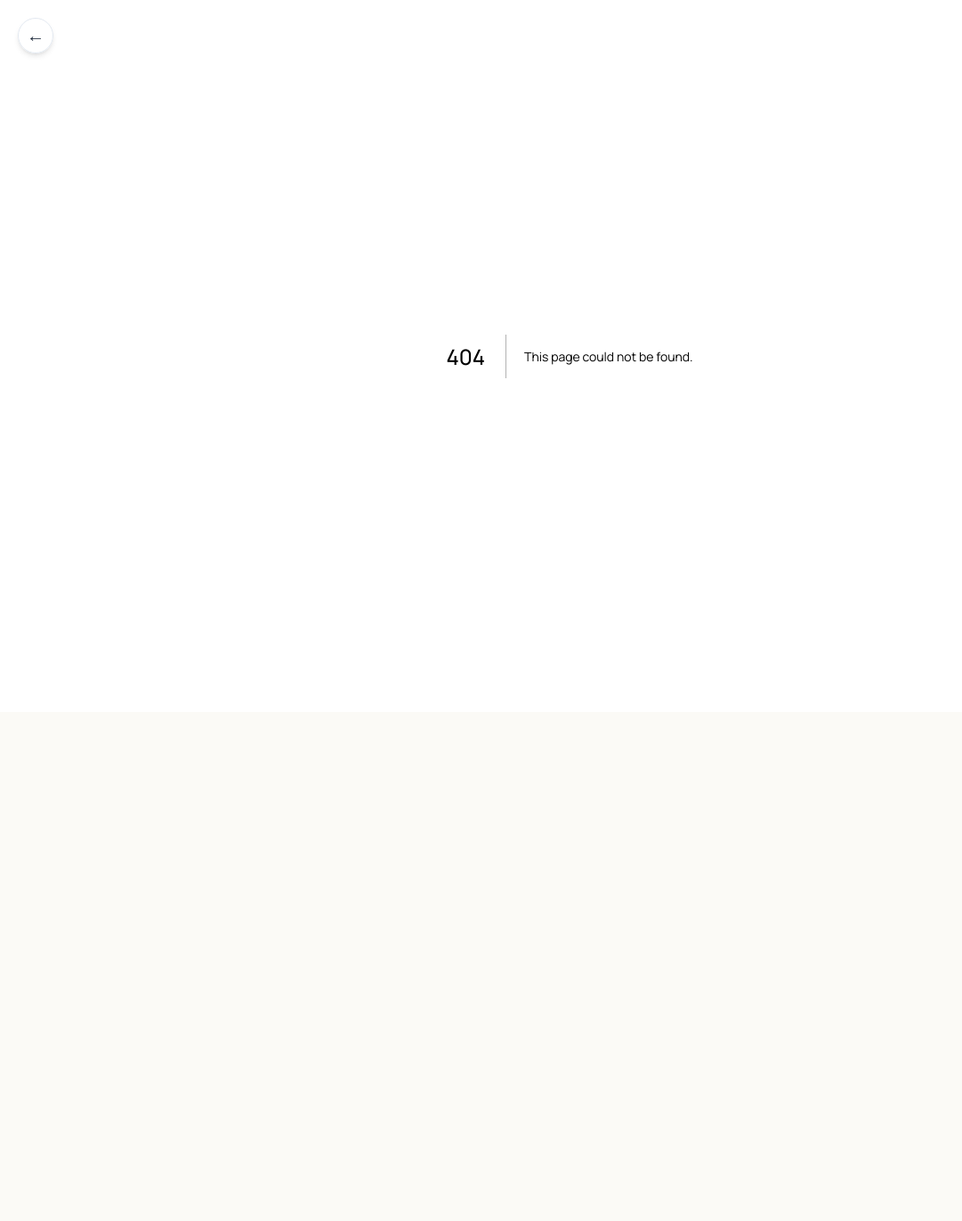
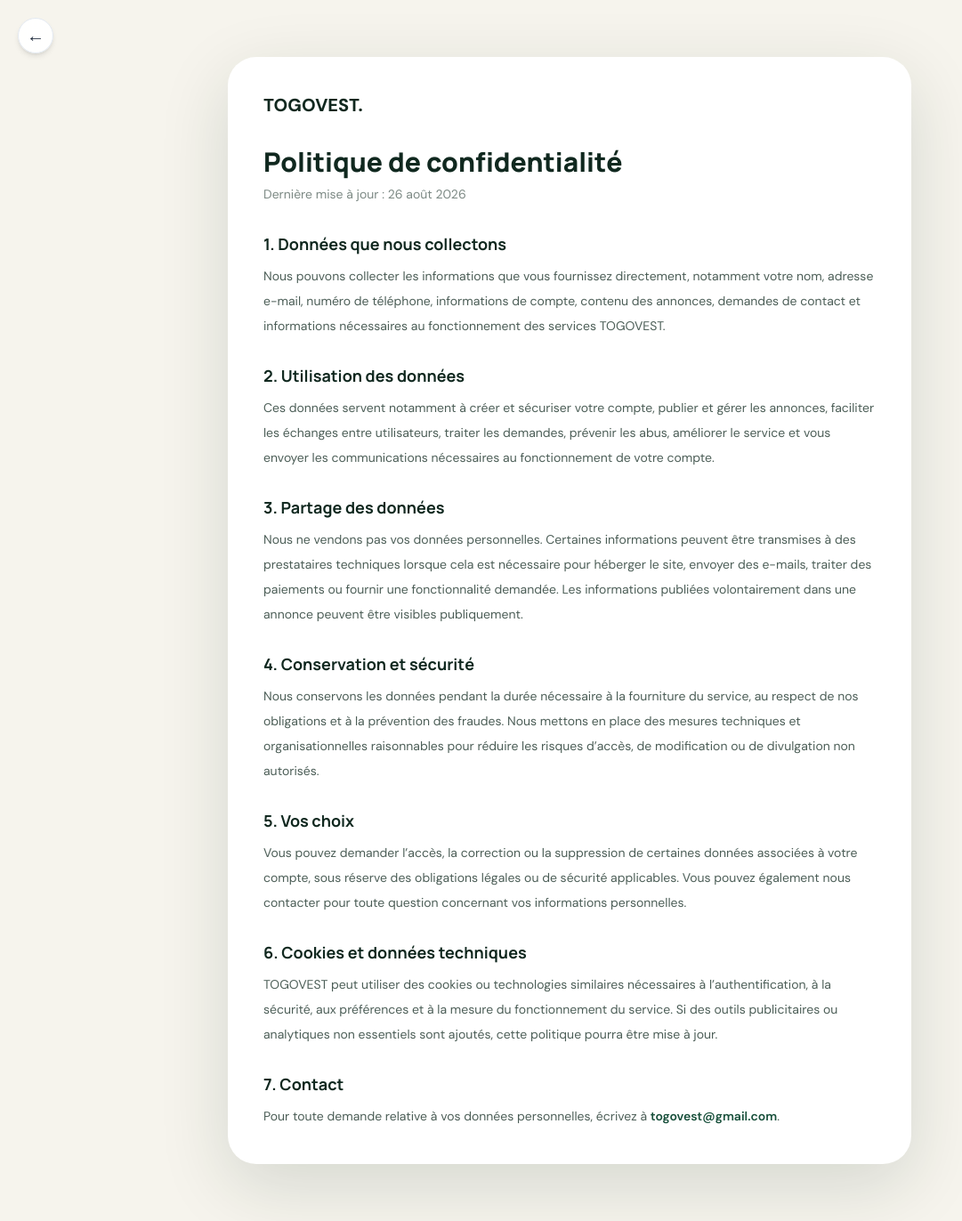
Before and after one commit to mesavic3-png/togovest, a Next.js app: page /politique-confidentialite in a window 1280 px wide. Before the commit this address had no page. Shown: the whole page at 89% size, without its empty margins (0-1081 px from the left). Before the commit the page ends 800 px from the top, so only its background shows below. Built offline with nearby package versions, Linux system fonts and the light colour scheme.

Commit message:
feat: add privacy policy page

```diff
--- /dev/null
+++ b/app/politique-confidentialite/page.tsx
@@ -0,0 +1,50 @@
+import type { Metadata } from "next";
+import Link from "next/link";
+
+export const metadata: Metadata = {
+  title: "Politique de confidentialité | TOGOVEST",
+  description: "Politique de confidentialité et protection des données sur TOGOVEST.",
+};
+
+export default function PrivacyPage() {
+  return (
+    <main className="min-h-screen bg-sand px-5 py-16 text-ink">
+      <article className="mx-auto max-w-3xl rounded-[2rem] bg-white p-7 shadow-soft sm:p-10">
+        <Link href="/" className="font-display text-xl font-extrabold">TOGOVEST.</Link>
+        <h1 className="mt-8 text-3xl font-extrabold">Politique de confidentialité</h1>
+        <p className="mt-2 text-sm text-ink/55">Dernière mise à jour : 26 août 2026</p>
+
+        <div className="mt-8 space-y-7 text-sm leading-7 text-ink/75">
+          <section>
+            <h2 className="text-lg font-bold text-ink">1. Données que nous collectons</h2>
+            <p className="mt-2">Nous pouvons collecter les informations que vous fournissez directement, notamment votre nom, adresse e-mail, numéro de téléphone, informations de compte, contenu des annonces, demandes de contact et informations nécessaires au fonctionnement des services TOGOVEST.</p>
+          </section>
+          <section>
+            <h2 className="text-lg font-bold text-ink">2. Utilisation des données</h2>
+            <p className="mt-2">Ces données servent notamment à créer et sécuriser votre compte, publier et gérer les annonces, faciliter les échanges entre utilisateurs, traiter les demandes, prévenir les abus, améliorer le service et vous envoyer les communications nécessaires au fonctionnement de votre compte.</p>
+          </section>
+          <section>
+            <h2 className="text-lg font-bold text-ink">3. Partage des données</h2>
+            <p className="mt-2">Nous ne vendons pas vos données personnelles. Certaines informations peuvent être transmises à des prestataires techniques lorsque cela est nécessaire pour héberger le site, envoyer des e-mails, traiter des paiements ou fournir une fonctionnalité demandée. Les informations publiées volontairement dans une annonce peuvent être visibles publiquement.</p>
+          </section>
+          <section>
+            <h2 className="text-lg font-bold text-ink">4. Conservation et sécurité</h2>
+            <p className="mt-2">Nous conservons les données pendant la durée nécessaire à la fourniture du service, au respect de nos obligations et à la prévention des fraudes. Nous mettons en place des mesures techniques et organisationnelles raisonnables pour réduire les risques d’accès, de modification ou de divulgation non autorisés.</p>
+          </section>
+          <section>
+            <h2 className="text-lg font-bold text-ink">5. Vos choix</h2>
+            <p className="mt-2">Vous pouvez demander l’accès, la correction ou la suppression de certaines données associées à votre compte, sous réserve des obligations légales ou de sécurité applicables. Vous pouvez également nous contacter pour toute question concernant vos informations personnelles.</p>
+          </section>
+          <section>
+            <h2 className="text-lg font-bold text-ink">6. Cookies et données techniques</h2>
+            <p className="mt-2">TOGOVEST peut utiliser des cookies ou technologies similaires nécessaires à l’authentification, à la sécurité, aux préférences et à la mesure du fonctionnement du service. Si des outils publicitaires ou analytiques non essentiels sont ajoutés, cette politique pourra être mise à jour.</p>
+          </section>
+          <section>
+            <h2 className="text-lg font-bold text-ink">7. Contact</h2>
+            <p className="mt-2">Pour toute demande relative à vos données personnelles, écrivez à <a className="font-semibold text-forest" href="mailto:togovest@gmail.com">togovest@gmail.com</a>.</p>
+          </section>
+        </div>
+      </article>
+    </main>
+  );
+}
```
